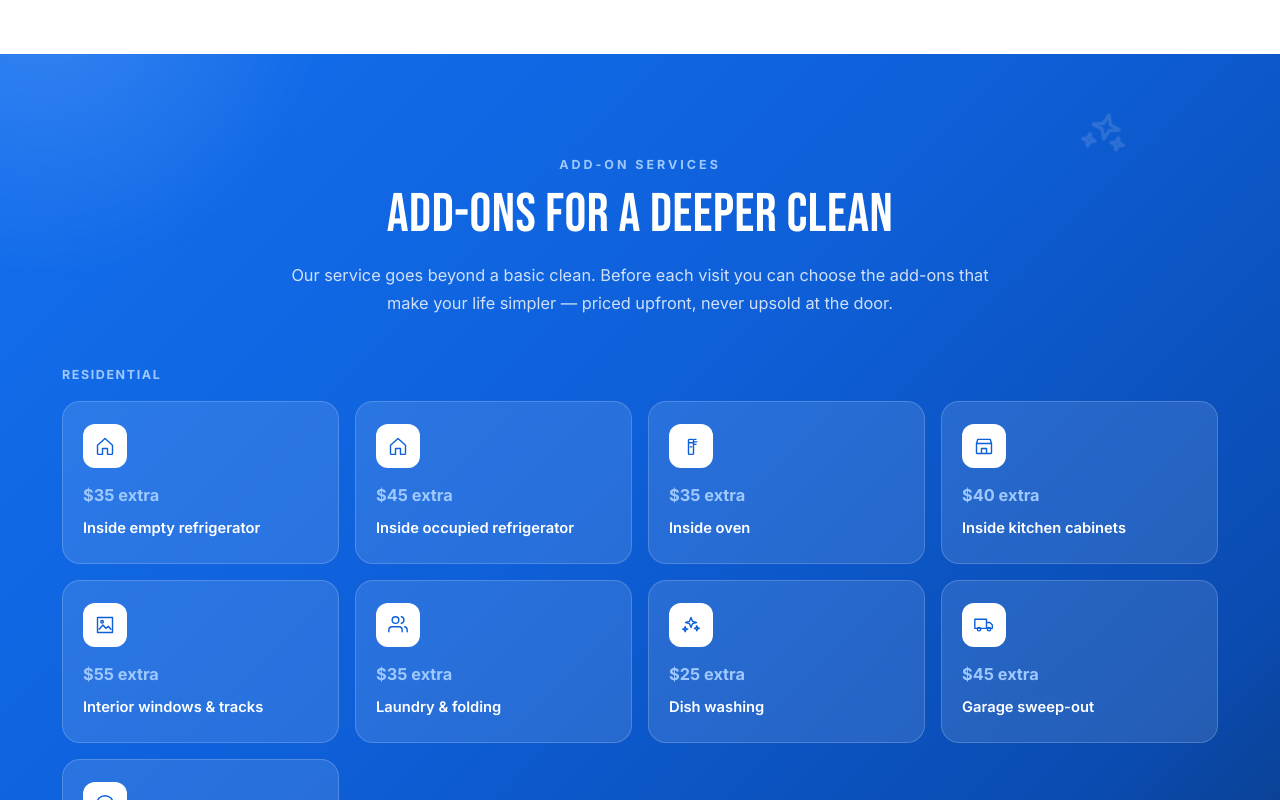
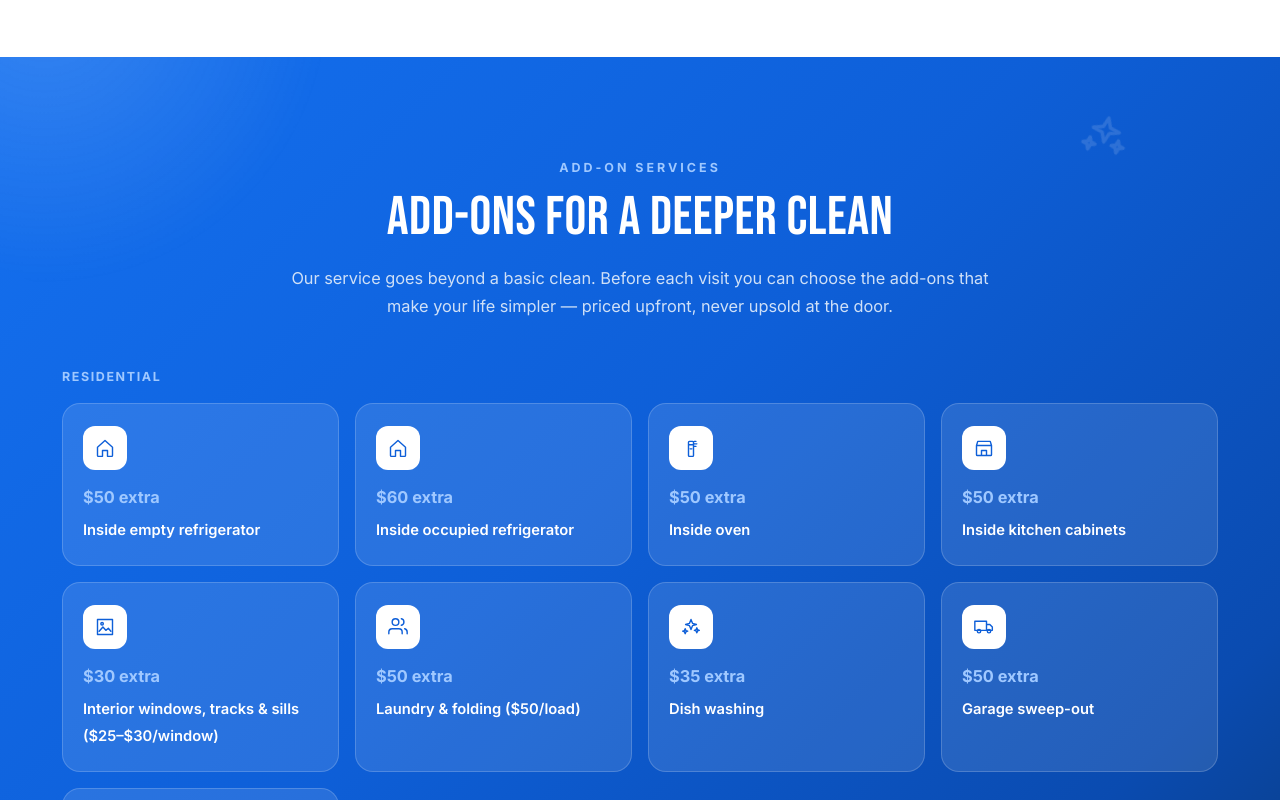
Before and after one commit to iamvazu/dozeles, a React (Vite) app in the folder client/: page /pricing in a window 1280 px wide. Shown: the part 2911-3711 px from the top of the page. Built offline with nearby package versions, Linux system fonts and the light colour scheme; no server answers.

Commit message:
Update residential add-ons pricing

```diff
--- a/client/src/data/pricing.js
+++ b/client/src/data/pricing.js
@@ -30,15 +30,15 @@ export const RES_FREQ = [
 ];
 
 export const RES_ADDONS = [
-  { id: 'fridge-empty', label: 'Inside empty refrigerator', price: 35, icon: 'home' },
-  { id: 'fridge-full', label: 'Inside occupied refrigerator', price: 45, icon: 'home' },
-  { id: 'oven', label: 'Inside oven', price: 35, icon: 'spray' },
-  { id: 'cabinets', label: 'Inside kitchen cabinets', price: 40, icon: 'store' },
-  { id: 'windows', label: 'Interior windows & tracks', price: 55, icon: 'image' },
-  { id: 'laundry', label: 'Laundry & folding', price: 35, icon: 'users' },
-  { id: 'dishes', label: 'Dish washing', price: 25, icon: 'sparkles' },
-  { id: 'garage', label: 'Garage sweep-out', price: 45, icon: 'truck' },
-  { id: 'pets', label: 'Heavy pet hair treatment', price: 40, icon: 'smile' },
+  { id: 'fridge-empty', label: 'Inside empty refrigerator', price: 50, icon: 'home' },
+  { id: 'fridge-full', label: 'Inside occupied refrigerator', price: 60, icon: 'home' },
+  { id: 'oven', label: 'Inside oven', price: 50, icon: 'spray' },
+  { id: 'cabinets', label: 'Inside kitchen cabinets', price: 50, icon: 'store' },
+  { id: 'windows', label: 'Interior windows, tracks & sills ($25–$30/window)', price: 30, icon: 'image' },
+  { id: 'laundry', label: 'Laundry & folding ($50/load)', price: 50, icon: 'users' },
+  { id: 'dishes', label: 'Dish washing', price: 35, icon: 'sparkles' },
+  { id: 'garage', label: 'Garage sweep-out', price: 50, icon: 'truck' },
+  { id: 'pets', label: 'Heavy pet hair treatment', price: 50, icon: 'smile' },
 ];
 
 /* ---------------- COMMERCIAL ---------------- */
```
